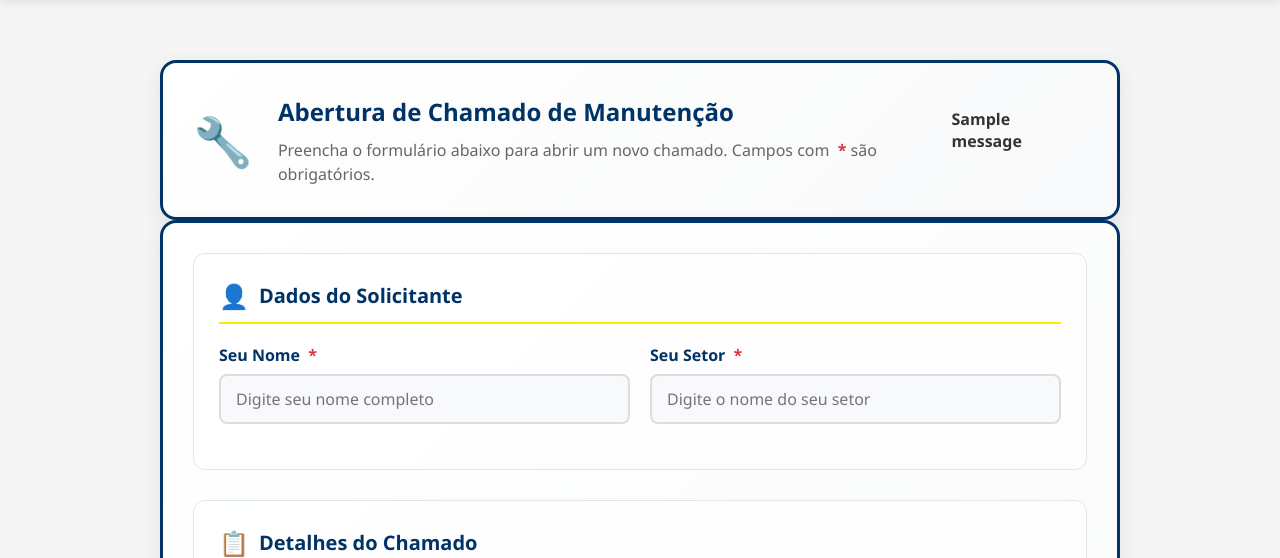
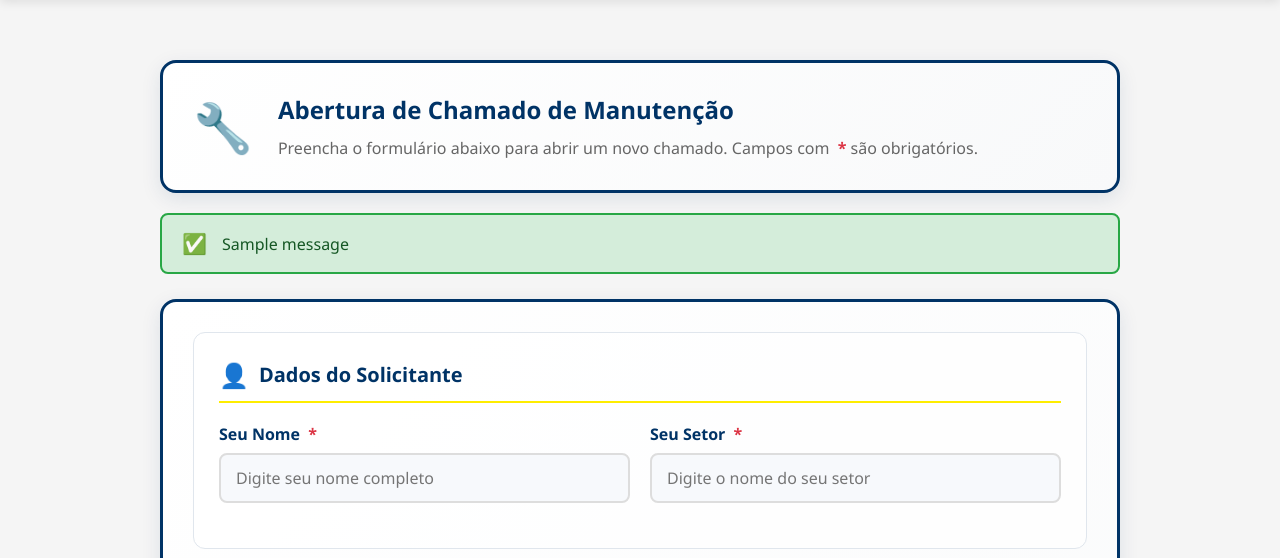
Before and after one commit to LuciosSB/sistema-de-gerenciamento-controle, a Flask app: page /portal_solicitacoes in a window 1280 px wide. Shown: the part 118-676 px from the top of the page. Run offline with Flask 3, Linux system fonts and the light colour scheme; tables that the repository leaves empty hold one stand-in row (values such as "Sample post"); one stand-in notice (Sample message) is shown.

Commit message:
feat: Adiciona notificação de sucesso no portal de chamados

```diff
--- a/static/login_style.css
+++ b/static/login_style.css
@@ -941,3 +941,44 @@ header {
     box-shadow: 0 5px 15px rgba(84, 160, 255, 0.4);
     text-decoration: none;
 }
+/* ===== ESTILOS PARA ALERTAS DE NOTIFICAÇÃO ===== */
+.alert {
+    padding: 15px 20px;
+    border-radius: 8px;
+    margin-bottom: 25px;
+    display: flex;
+    align-items: center;
+    gap: 15px;
+    font-weight: 500;
+    font-size: 16px;
+    animation: slideDown 0.5s ease-out;
+    border: 2px solid;
+}
+
+.alert-success {
+    background-color: #d4edda;
+    color: #155724;
+    border-color: #28a745;
+}
+
+.alert-error {
+    background-color: #f8d7da;
+    color: #721c24;
+    border-color: #dc3545;
+}
+
+.alert-icon {
+    font-size: 20px;
+    flex-shrink: 0;
+}
+
+@keyframes slideDown {
+    from {
+        opacity: 0;
+        transform: translateY(-20px);
+    }
+    to {
+        opacity: 1;
+        transform: translateY(0);
+    }
+}
--- a/templates/portal_solicitacoes.html
+++ b/templates/portal_solicitacoes.html
@@ -26,18 +26,25 @@
                     <h2>Abertura de Chamado de Manutenção</h2>
                     <p>Preencha o formulário abaixo para abrir um novo chamado. Campos com <span class="required-indicator">*</span> são obrigatórios.</p>
                 </div>
-                                <div class="panel-content">
-                    {% with messages = get_flashed_messages(with_categories=true) %}
-                        {% if messages %}
-                            {% for category, message in messages %}
-                            <div class="flash-message {{ category }}">
-                                <div class="flash-text">{{ message }}</div>
-                            </div>
-                            {% endfor %}
-                        {% endif %}
-                    {% endwith %}
             </div>
         </div>
+
+        {% with messages = get_flashed_messages(with_categories=true) %}
+            {% if messages %}
+                {% for category, message in messages %}
+                <div class="alert alert-{{ category }}">
+                    <span class="alert-icon">
+                        {% if category == 'success' %}✅
+                        {% elif category == 'error' %}❌
+                        {% else %}ℹ️
+                        {% endif %}
+                    </span>
+                    {{ message }}
+                </div>
+                {% endfor %}
+            {% endif %}
+        {% endwith %}
+
         <div class="solicitation-container">
             <form id="solicitationForm" method="POST" action="{{ url_for('portal_solicitacoes') }}">
 
```
